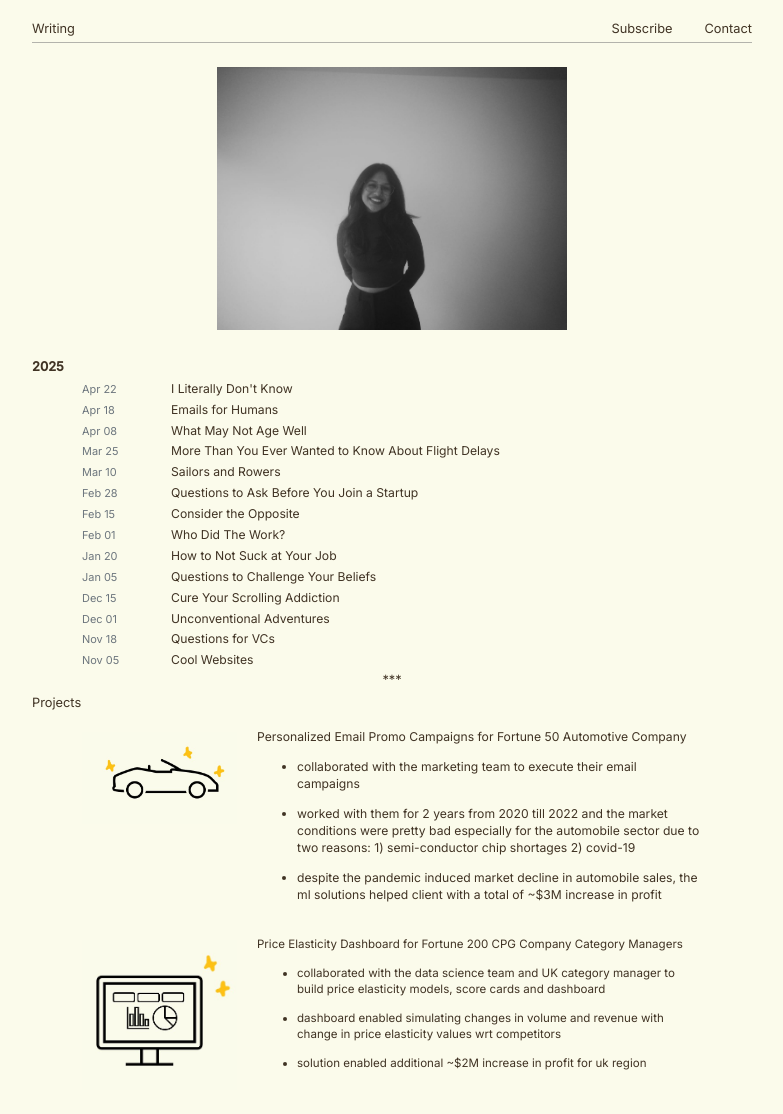
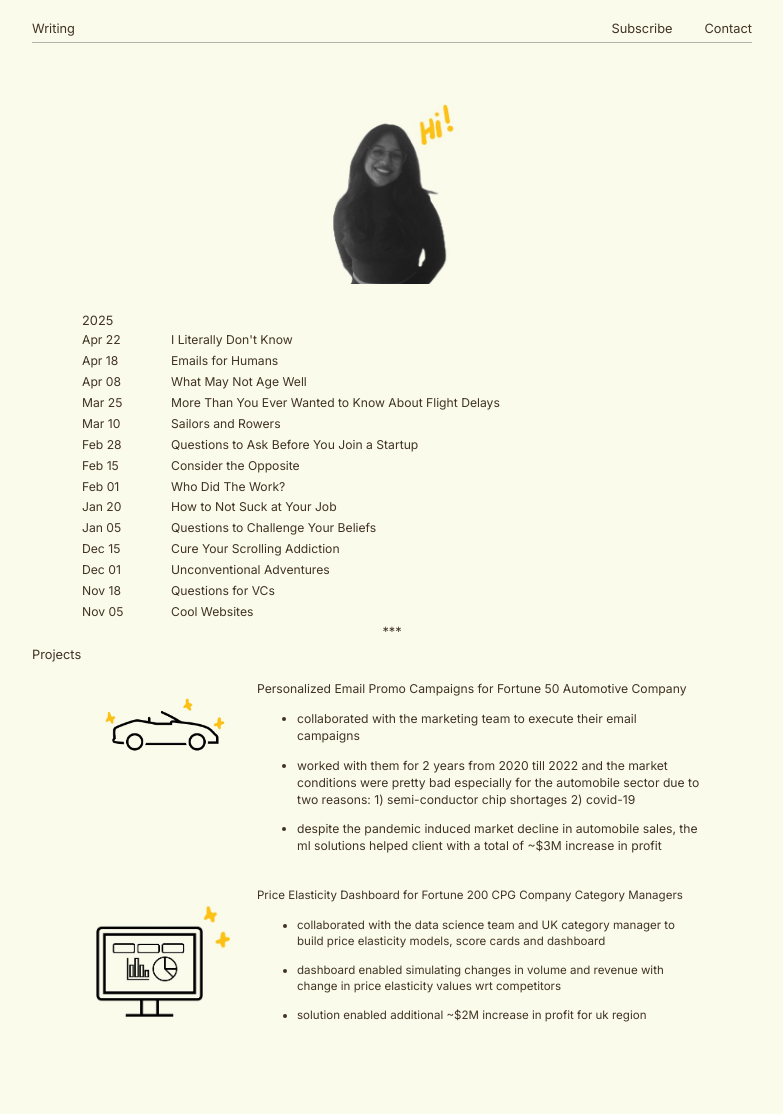
Before and after one commit to architavasuki/architavasuki.github.io, a Jekyll site: the page built from index.md, in a window 1280 px wide. Shown: the whole page, without its empty margins (248-1031 px from the left). Built offline with Jekyll 4.4.1, drawn with Linux system fonts in a browser that asks for light colours; after the commit the page ends 1065 px from its top, so only the background shows below that.

Commit message:
chnages made for essay date and main img

```diff
--- a/_layouts/default.html
+++ b/_layouts/default.html
@@ -80,8 +80,7 @@
     .essays .essay-item .date {
       width: 65px;
       flex-shrink: 0;
-      color: #6c757d;
-      font-size: 0.9em;
+      color: #403324;
       margin-right: 1.5rem;
     }
 
@@ -130,6 +129,19 @@
       margin-bottom: 0.5rem; /* Restore list item margin */
     }
     /* End Styles for essay content */
+
+    /* --- Style for H2 headings like Year/Projects --- */
+    .container > h2 { /* Target h2 directly under container */
+        font-size: 1em; /* Match nav link size */
+        font-weight: 400; /* Normal weight, not bold */
+        color: #403324; /* Match nav link color */
+        margin: 1.5rem 0 0.5rem; /* Add some spacing */
+        max-width: 620px; /* Align with essay list */
+        margin-left: auto; /* Center align with list */
+        margin-right: auto; /* Center align with list */
+        padding-left: 0; /* Adjust if needed based on .essays padding */
+    }
+    /* --- End H2 styles --- */
   </style>
 </head>
 <body>
```
Also changed, not shown: assets/img/fast-car.jpg.
